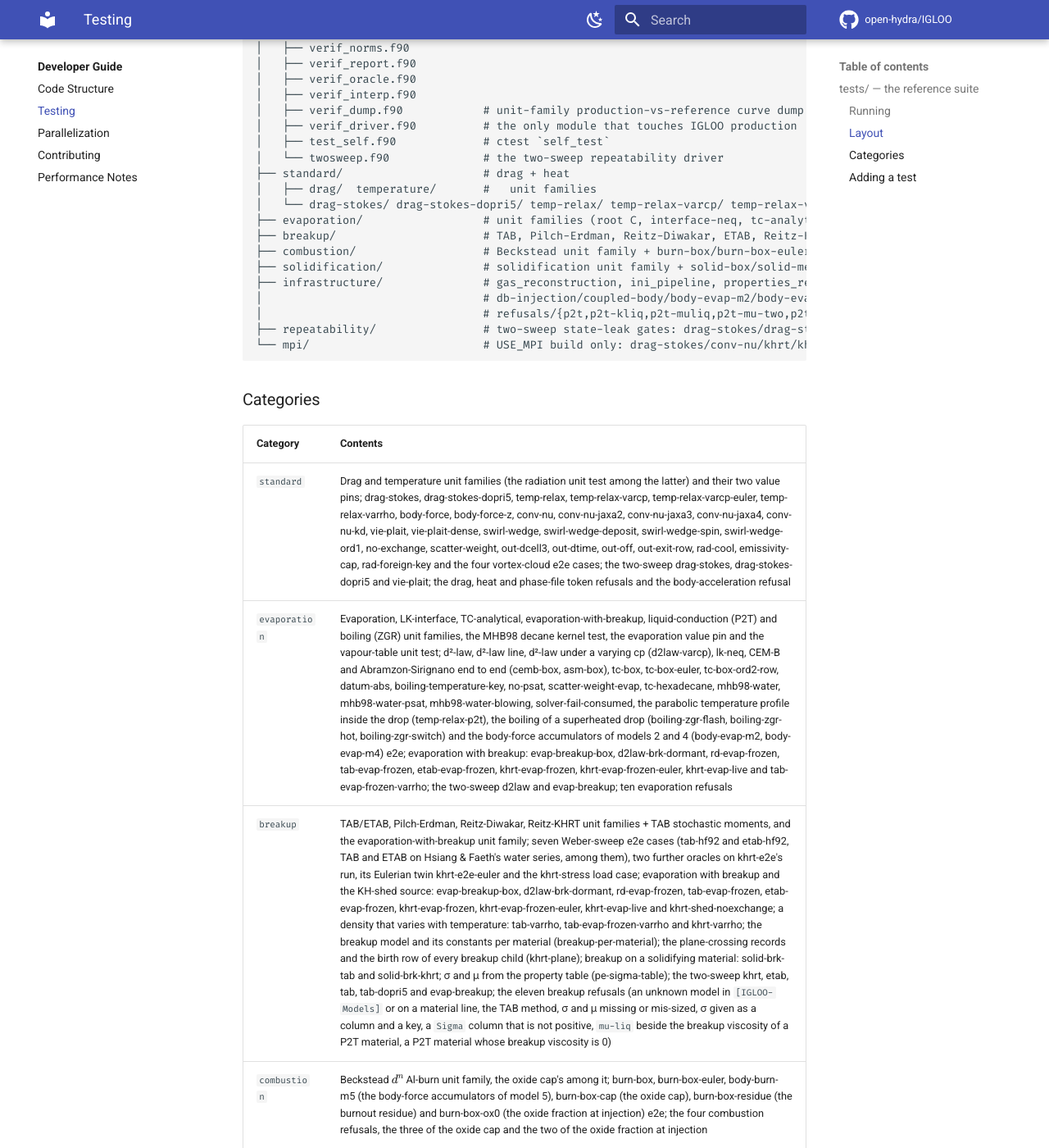
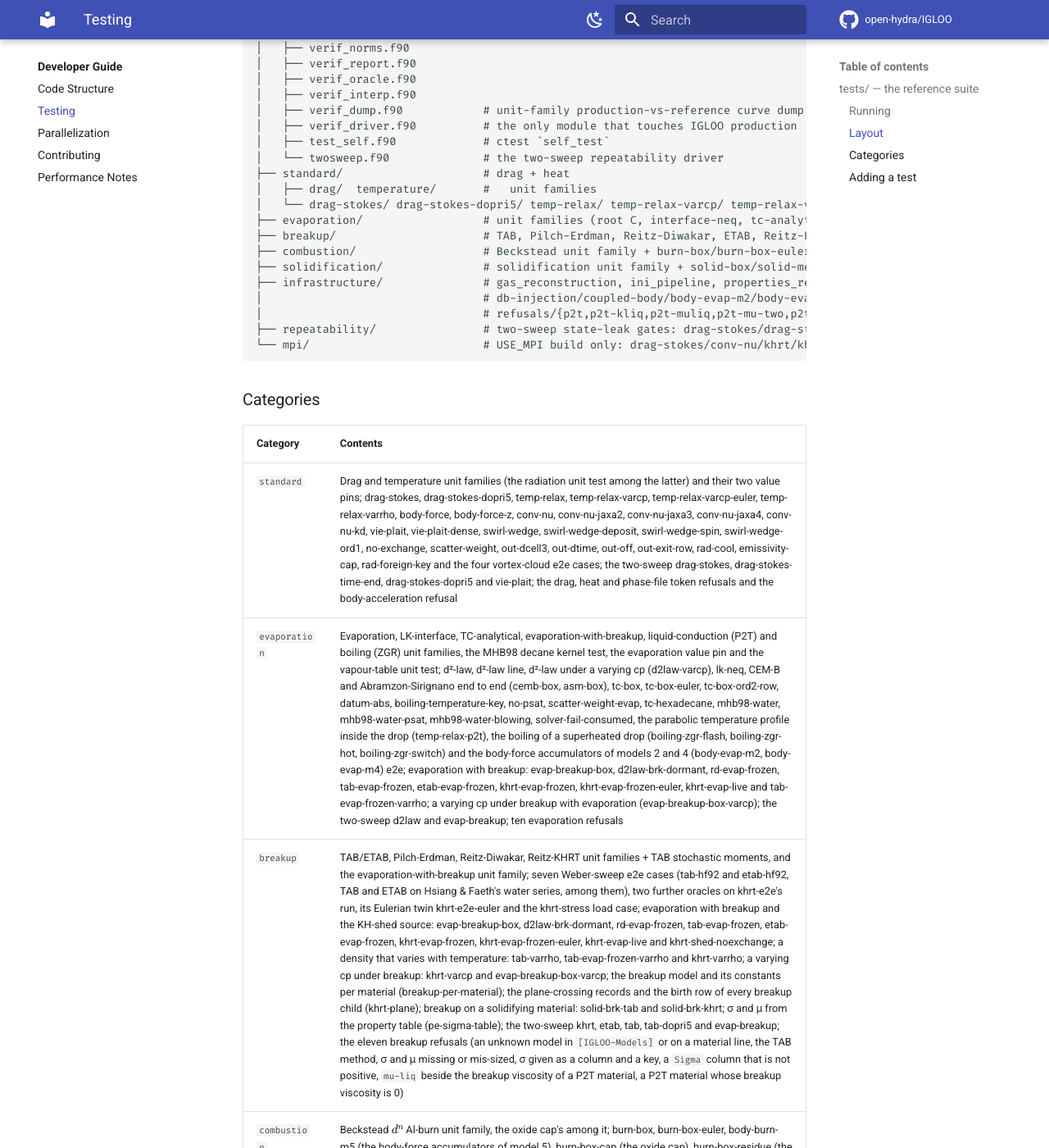
Before and after one commit to open-hydra/IGLOO, an MkDocs documentation site: the page built from docs/development/testing.md, in a window 1280 px wide and 1400 px high, scrolled down 1621 px. Shown: the whole window at 82% size. Built offline with MkDocs 1.6.1 and Material for MkDocs 9.7.7, drawn with Linux system fonts in a browser that asks for light colours; comment, search, counter and statistics services are not loaded; some of the changed text lies outside the part shown.

Commit message:
docs(vv): the completed witnesses
docs/vv/index.md: the varying cp under breakup (khrt-varcp, evap-breakup-box-varcp), the plane crossings
of plane-back and solid-box, solid-melt-rhos beside the density change on freezing, SG12g-h and SG13 in
the solidification family. docs/vv/e2e.md: khrt-varcp, evap-breakup-box-varcp, solid-melt-rhos,
plane-back, solid-box's planes. docs/development/testing.md and tests/README.md: the trees and the
categories (the two-sweep drag-stokes-time-end, fifteen two-sweep cases, fourteen MPI twins). The counts
moved with each commit.

Co-Authored-By: Claude Opus 5.5 (1M context) <noreply@anthropic.com>
Claude-Session: https://claude.ai/code/session_019zi1qiuw7HF2aRfC8FR4xx

````diff
--- a/docs/development/testing.md
+++ b/docs/development/testing.md
@@ -78,14 +78,14 @@ tests/
 ├── standard/                     # drag + heat
 │   ├── drag/  temperature/       #   unit families
 │   └── drag-stokes/ drag-stokes-dopri5/ temp-relax/ temp-relax-varcp/ temp-relax-varcp-euler/ temp-relax-varrho/ body-force/ body-force-z/ conv-nu/ conv-nu-{jaxa2,jaxa3,jaxa4,kd}/ vie-plait/ vie-plait-dense/ swirl-wedge/ swirl-wedge-deposit/ swirl-wedge-spin/ swirl-wedge-ord1/ no-exchange/ scatter-weight/ out-dcell3/ out-dtime/ out-off/ out-exit-row/ rad-cool/ emissivity-cap/ rad-foreign-key/ vortex-cloud-st{0p01,0p1,1,10}/   # e2e cases
-├── evaporation/                  # unit families (root C, interface-neq, tc-analytic, evap-breakup, liquid-p2t, boiling-zgr) + d2law/d2law-line/d2law-varcp/lk-neq/cemb-box/asm-box/tc-box/tc-box-euler/tc-box-ord2-row/datum-abs/boiling-temperature-key/no-psat/scatter-weight-evap/tc-hexadecane/mhb98-water/mhb98-water-psat/mhb98-water-blowing/evap-breakup-box/d2law-brk-dormant/temp-relax-p2t/boiling-zgr-flash/boiling-zgr-hot/boiling-zgr-switch e2e
-├── breakup/                      # TAB, Pilch-Erdman, Reitz-Diwakar, ETAB, Reitz-KHRT unit families + tab/etab/pilch-erdman/reitz-diwakar/khrt e2e, etab-e2e-dopri5, tab-hf92, etab-hf92, khrt-e2e-euler, khrt-stress, rd/tab/etab/khrt-evap-frozen, khrt-evap-frozen-euler, khrt-evap-live, khrt-shed-noexchange, tab/tab-evap-frozen/khrt-varrho, breakup-per-material, khrt-plane, pe-sigma-table
+├── evaporation/                  # unit families (root C, interface-neq, tc-analytic, evap-breakup, liquid-p2t, boiling-zgr) + d2law/d2law-line/d2law-varcp/lk-neq/cemb-box/asm-box/tc-box/tc-box-euler/tc-box-ord2-row/datum-abs/boiling-temperature-key/no-psat/scatter-weight-evap/tc-hexadecane/mhb98-water/mhb98-water-psat/mhb98-water-blowing/evap-breakup-box/evap-breakup-box-varcp/d2law-brk-dormant/temp-relax-p2t/boiling-zgr-flash/boiling-zgr-hot/boiling-zgr-switch e2e
+├── breakup/                      # TAB, Pilch-Erdman, Reitz-Diwakar, ETAB, Reitz-KHRT unit families + tab/etab/pilch-erdman/reitz-diwakar/khrt e2e, etab-e2e-dopri5, tab-hf92, etab-hf92, khrt-e2e-euler, khrt-stress, rd/tab/etab/khrt-evap-frozen, khrt-evap-frozen-euler, khrt-evap-live, khrt-shed-noexchange, tab/tab-evap-frozen/khrt-varrho, khrt-varcp, breakup-per-material, khrt-plane, pe-sigma-table
 ├── combustion/                   # Beckstead unit family + burn-box/burn-box-euler/burn-box-cap/burn-box-residue/burn-box-ox0 e2e
-├── solidification/               # solidification unit family + solid-box/solid-melt/solid-box-euler/solid-box-2mat/solid-box-rad/scatter-weight-solid/solid-brk-tab/solid-brk-khrt/solid-box-rhos/solid-box-varrho/solid-brk-tab-rhos e2e
+├── solidification/               # solidification unit family + solid-box/solid-melt/solid-melt-rhos/solid-box-euler/solid-box-2mat/solid-box-rad/scatter-weight-solid/solid-brk-tab/solid-brk-khrt/solid-box-rhos/solid-box-varrho/solid-brk-tab-rhos e2e
 ├── infrastructure/               # gas_reconstruction, ini_pipeline, properties_reader, rng_stream, axis_dispatch, graze_standoff, dual_clip, source_reduction, ghost_bc, bc_families, mollify_blocks, host_assoc, containment;
-│                                 # db-injection/coupled-body/body-evap-m2/body-evap-m4/body-burn-m5/db-2daxi/axis-200/wedge-fold/planar-slab/wedge-axis-row/wedge-tiny/two-mat/inlet-402-403/two-fam-bc/two-fam-bc-2blk/two-fam-bc-2blk-mollify/rot-2blk/chimera-2blk/chimera-2blk-rim/two-fam-bc-2blk-stretch-ord2/two-fam-bc-2blk-ord2-dual/two-fam-bc-2blk-ord2-dual-1l/two-fam-bc-2blk-ord2-dual-default/swirl-wedge-2blk-ord2-dual/chimera-2blk-shift-ord2/chimera-2blk-mollify/chimera-2blk-shift-mollify/periodic-y/periodic-2d/periodic-2d-ord2/periodic-2d-ord2-dual/conn-103/bc-center-2grp/inj-pack/inj-mdotmax/inj-dscell/inj-dsdegen/ini-comment-eq/foreign-keys/foreign-keys-db/zero-group-line/solver-fail-consumed/solver-fail-consumed-m4/solver-fail-midway/solver-fail-refine/stuck-cell/sym-plane-skate/sym-plane-skate-ord2/sym-plane-bounce/sym-plane-bounce-ord2/exit-census/wall-approach/varcp-tmin/psd-bare-token/inj-edge/inj-edge-payload (e2e)
+│                                 # db-injection/coupled-body/body-evap-m2/body-evap-m4/body-burn-m5/db-2daxi/axis-200/wedge-fold/planar-slab/wedge-axis-row/wedge-tiny/two-mat/inlet-402-403/two-fam-bc/two-fam-bc-2blk/two-fam-bc-2blk-mollify/rot-2blk/chimera-2blk/chimera-2blk-rim/two-fam-bc-2blk-stretch-ord2/two-fam-bc-2blk-ord2-dual/two-fam-bc-2blk-ord2-dual-1l/two-fam-bc-2blk-ord2-dual-default/swirl-wedge-2blk-ord2-dual/chimera-2blk-shift-ord2/chimera-2blk-mollify/chimera-2blk-shift-mollify/periodic-y/periodic-2d/periodic-2d-ord2/periodic-2d-ord2-dual/conn-103/bc-center-2grp/inj-pack/inj-mdotmax/inj-dscell/inj-dsdegen/ini-comment-eq/foreign-keys/foreign-keys-db/zero-group-line/solver-fail-consumed/solver-fail-consumed-m4/solver-fail-midway/solver-fail-refine/stuck-cell/plane-back/sym-plane-skate/sym-plane-skate-ord2/sym-plane-bounce/sym-plane-bounce-ord2/exit-census/wall-approach/varcp-tmin/psd-bare-token/inj-edge/inj-edge-payload (e2e)
 │                                 # refusals/{p2t,p2t-kliq,p2t-muliq,p2t-mu-two,p2t-mu-zero,zgr,lk-d2law,properties-*,vapour-*,pure2d-*,bc-copies,bc-copy-order,chimera-*,periodic-not-mutual,ord2-*,*-token,breakup-token-material,phase-token-real,tab-method,gas-order,out-file,ode-solver,boiling-temperature-both,solid-*,wedge-offcentre,psd-*,comb-*,cap-*,ox0-*,brk-*,sigma-*,bc-legacy,bc-empty-payload,body-accel,plane-x,plane-x-empty,krho-*,gas-no-density} (setup-refusal gates)
-├── repeatability/                # two-sweep state-leak gates: drag-stokes/drag-stokes-dopri5/db-injection/two-mat/d2law/khrt/vie-plait/etab/tab/tab-dopri5/solid-box/evap-breakup/swirl-wedge/burn-box-residue
+├── repeatability/                # two-sweep state-leak gates: drag-stokes/drag-stokes-time-end/drag-stokes-dopri5/db-injection/two-mat/d2law/khrt/vie-plait/etab/tab/tab-dopri5/solid-box/evap-breakup/swirl-wedge/burn-box-residue
 └── mpi/                          # USE_MPI build only: drag-stokes/conv-nu/khrt/khrt-plane/bc-center-2grp/two-mat/timing-report/psd-table/two-fam-bc-2blk-ord2-dual-np3/consistency/consistency-two-mat/consistency-psd/consistency-residue/determinism/repeat-*/ (14)
 ```
 
@@ -93,12 +93,12 @@ tests/
 
 | Category | Contents |
 |----------|----------|
-| `standard` | Drag and temperature unit families (the radiation unit test among the latter) and their two value pins; drag-stokes, drag-stokes-dopri5, temp-relax, temp-relax-varcp, temp-relax-varcp-euler, temp-relax-varrho, body-force, body-force-z, conv-nu, conv-nu-jaxa2, conv-nu-jaxa3, conv-nu-jaxa4, conv-nu-kd, vie-plait, vie-plait-dense, swirl-wedge, swirl-wedge-deposit, swirl-wedge-spin, swirl-wedge-ord1, no-exchange, scatter-weight, out-dcell3, out-dtime, out-off, out-exit-row, rad-cool, emissivity-cap, rad-foreign-key and the four vortex-cloud e2e cases; the two-sweep drag-stokes, drag-stokes-dopri5 and vie-plait; the drag, heat and phase-file token refusals and the body-acceleration refusal |
-| `evaporation` | Evaporation, LK-interface, TC-analytical, evaporation-with-breakup, liquid-conduction (P2T) and boiling (ZGR) unit families, the MHB98 decane kernel test, the evaporation value pin and the vapour-table unit test; d²-law, d²-law line, d²-law under a varying cp (d2law-varcp), lk-neq, CEM-B and Abramzon-Sirignano end to end (cemb-box, asm-box), tc-box, tc-box-euler, tc-box-ord2-row, datum-abs, boiling-temperature-key, no-psat, scatter-weight-evap, tc-hexadecane, mhb98-water, mhb98-water-psat, mhb98-water-blowing, solver-fail-consumed, the parabolic temperature profile inside the drop (temp-relax-p2t), the boiling of a superheated drop (boiling-zgr-flash, boiling-zgr-hot, boiling-zgr-switch) and the body-force accumulators of models 2 and 4 (body-evap-m2, body-evap-m4) e2e; evaporation with breakup: evap-breakup-box, d2law-brk-dormant, rd-evap-frozen, tab-evap-frozen, etab-evap-frozen, khrt-evap-frozen, khrt-evap-frozen-euler, khrt-evap-live and tab-evap-frozen-varrho; the two-sweep d2law and evap-breakup; ten evaporation refusals |
-| `breakup` | TAB/ETAB, Pilch-Erdman, Reitz-Diwakar, Reitz-KHRT unit families + TAB stochastic moments, and the evaporation-with-breakup unit family; seven Weber-sweep e2e cases (tab-hf92 and etab-hf92, TAB and ETAB on Hsiang & Faeth's water series, among them), two further oracles on khrt-e2e's run, its Eulerian twin khrt-e2e-euler and the khrt-stress load case; evaporation with breakup and the KH-shed source: evap-breakup-box, d2law-brk-dormant, rd-evap-frozen, tab-evap-frozen, etab-evap-frozen, khrt-evap-frozen, khrt-evap-frozen-euler, khrt-evap-live and khrt-shed-noexchange; a density that varies with temperature: tab-varrho, tab-evap-frozen-varrho and khrt-varrho; the breakup model and its constants per material (breakup-per-material); the plane-crossing records and the birth row of every breakup child (khrt-plane); breakup on a solidifying material: solid-brk-tab and solid-brk-khrt; σ and μ from the property table (pe-sigma-table); the two-sweep khrt, etab, tab, tab-dopri5 and evap-breakup; the eleven breakup refusals (an unknown model in `[IGLOO-Models]` or on a material line, the TAB method, σ and μ missing or mis-sized, σ given as a column and a key, a `Sigma` column that is not positive, `mu-liq` beside the breakup viscosity of a P2T material, a P2T material whose breakup viscosity is 0) |
+| `standard` | Drag and temperature unit families (the radiation unit test among the latter) and their two value pins; drag-stokes, drag-stokes-dopri5, temp-relax, temp-relax-varcp, temp-relax-varcp-euler, temp-relax-varrho, body-force, body-force-z, conv-nu, conv-nu-jaxa2, conv-nu-jaxa3, conv-nu-jaxa4, conv-nu-kd, vie-plait, vie-plait-dense, swirl-wedge, swirl-wedge-deposit, swirl-wedge-spin, swirl-wedge-ord1, no-exchange, scatter-weight, out-dcell3, out-dtime, out-off, out-exit-row, rad-cool, emissivity-cap, rad-foreign-key and the four vortex-cloud e2e cases; the two-sweep drag-stokes, drag-stokes-time-end, drag-stokes-dopri5 and vie-plait; the drag, heat and phase-file token refusals and the body-acceleration refusal |
+| `evaporation` | Evaporation, LK-interface, TC-analytical, evaporation-with-breakup, liquid-conduction (P2T) and boiling (ZGR) unit families, the MHB98 decane kernel test, the evaporation value pin and the vapour-table unit test; d²-law, d²-law line, d²-law under a varying cp (d2law-varcp), lk-neq, CEM-B and Abramzon-Sirignano end to end (cemb-box, asm-box), tc-box, tc-box-euler, tc-box-ord2-row, datum-abs, boiling-temperature-key, no-psat, scatter-weight-evap, tc-hexadecane, mhb98-water, mhb98-water-psat, mhb98-water-blowing, solver-fail-consumed, the parabolic temperature profile inside the drop (temp-relax-p2t), the boiling of a superheated drop (boiling-zgr-flash, boiling-zgr-hot, boiling-zgr-switch) and the body-force accumulators of models 2 and 4 (body-evap-m2, body-evap-m4) e2e; evaporation with breakup: evap-breakup-box, d2law-brk-dormant, rd-evap-frozen, tab-evap-frozen, etab-evap-frozen, khrt-evap-frozen, khrt-evap-frozen-euler, khrt-evap-live and tab-evap-frozen-varrho; a varying cp under breakup with evaporation (evap-breakup-box-varcp); the two-sweep d2law and evap-breakup; ten evaporation refusals |
+| `breakup` | TAB/ETAB, Pilch-Erdman, Reitz-Diwakar, Reitz-KHRT unit families + TAB stochastic moments, and the evaporation-with-breakup unit family; seven Weber-sweep e2e cases (tab-hf92 and etab-hf92, TAB and ETAB on Hsiang & Faeth's water series, among them), two further oracles on khrt-e2e's run, its Eulerian twin khrt-e2e-euler and the khrt-stress load case; evaporation with breakup and the KH-shed source: evap-breakup-box, d2law-brk-dormant, rd-evap-frozen, tab-evap-frozen, etab-evap-frozen, khrt-evap-frozen, khrt-evap-frozen-euler, khrt-evap-live and khrt-shed-noexchange; a density that varies with temperature: tab-varrho, tab-evap-frozen-varrho and khrt-varrho; a varying cp under breakup: khrt-varcp and evap-breakup-box-varcp; the breakup model and its constants per material (breakup-per-material); the plane-crossing records and the birth row of every breakup child (khrt-plane); breakup on a solidifying material: solid-brk-tab and solid-brk-khrt; σ and μ from the property table (pe-sigma-table); the two-sweep khrt, etab, tab, tab-dopri5 and evap-breakup; the eleven breakup refusals (an unknown model in `[IGLOO-Models]` or on a material line, the TAB method, σ and μ missing or mis-sized, σ given as a column and a key, a `Sigma` column that is not positive, `mu-liq` beside the breakup viscosity of a P2T material, a P2T material whose breakup viscosity is 0) |
 | `combustion` | Beckstead $d^n$ Al-burn unit family, the oxide cap's among it; burn-box, burn-box-euler, body-burn-m5 (the body-force accumulators of model 5), burn-box-cap (the oxide cap), burn-box-residue (the burnout residue) and burn-box-ox0 (the oxide fraction at injection) e2e; the four combustion refusals, the three of the oxide cap and the two of the oxide fraction at injection |
-| `solidification` | Solidification unit family (supercooling, recalescence, plateau, melting, the birth state of a burnout residue); solid-box, solid-melt, solid-box-euler, solid-box-2mat, solid-box-rad, scatter-weight-solid e2e; breakup on a solidifying material: solid-brk-tab and solid-brk-khrt; the density change on freezing: solid-box-rhos, solid-box-varrho and solid-brk-tab-rhos; the freezing residue of burn-box-residue; the two-sweep solid-box and the seven solidification refusals |
-| `infrastructure` | Gas reconstruction, INI pipeline, property-table reader (four fixtures), RNG stream, axis dispatch, grazing stand-off, gas ghost ring, boundary-file families, dual-clip, source-reduction, multi-block mollifier, host-association and boundary-face fallback unit families, `self_test`, `registry-docs` and the planes-file size tool (`psd-plane-tool`); injection, coupling (the body-force accumulators of models 2, 4 and 5 among them), nozzle, wedge and slab, periodic, two-material, per-material breakup, per-family boundary-file, two-block, chimera, INI-comment, foreign-key, 0-group material line, wall-approach, varying-cp table, solver-failure and exit-record e2e cases; the two-sweep db-injection and two-mat; thirty-one setup-refusal gates (forty more sit in their model's category, two of them in both evaporation and breakup, and the ten size-distribution refusals carry the `injection` label) |
+| `solidification` | Solidification unit family (supercooling, recalescence, plateau, melting, the birth state of a burnout residue); solid-box, solid-melt, solid-box-euler, solid-box-2mat, solid-box-rad, scatter-weight-solid e2e; breakup on a solidifying material: solid-brk-tab and solid-brk-khrt; the density change on freezing: solid-box-rhos, solid-box-varrho, solid-brk-tab-rhos and solid-melt-rhos; the freezing residue of burn-box-residue; the two-sweep solid-box and the seven solidification refusals |
+| `infrastructure` | Gas reconstruction, INI pipeline, property-table reader (four fixtures), RNG stream, axis dispatch, grazing stand-off, gas ghost ring, boundary-file families, dual-clip, source-reduction, multi-block mollifier, host-association and boundary-face fallback unit families, `self_test`, `registry-docs` and the planes-file size tool (`psd-plane-tool`); injection, coupling (the body-force accumulators of models 2, 4 and 5 among them), nozzle, wedge and slab, periodic, two-material, per-material breakup, per-family boundary-file, two-block, chimera, INI-comment, foreign-key, 0-group material line, wall-approach, varying-cp table, solver-failure, exit-record and backward plane-crossing (plane-back) e2e cases; the two-sweep db-injection and two-mat; thirty-one setup-refusal gates (forty more sit in their model's category, two of them in both evaporation and breakup, and the ten size-distribution refusals carry the `injection` label) |
 | `repeatability` | Fifteen e2e cases run twice through `setup_static` → `reset_state` → `solve` with the second sweep compared to the first (see `tests/repeatability/INFO.md`) |
 | `mpi` | The serial gates re-run under `mpiexec` with a rank-count witness, plus cross-rank-count consistency (see `tests/mpi/INFO.md`) |
 
````
Also changed, not shown: docs/vv/e2e.md (+59 -3 lines), docs/vv/index.md (+4 -3 lines), 1 other file.
